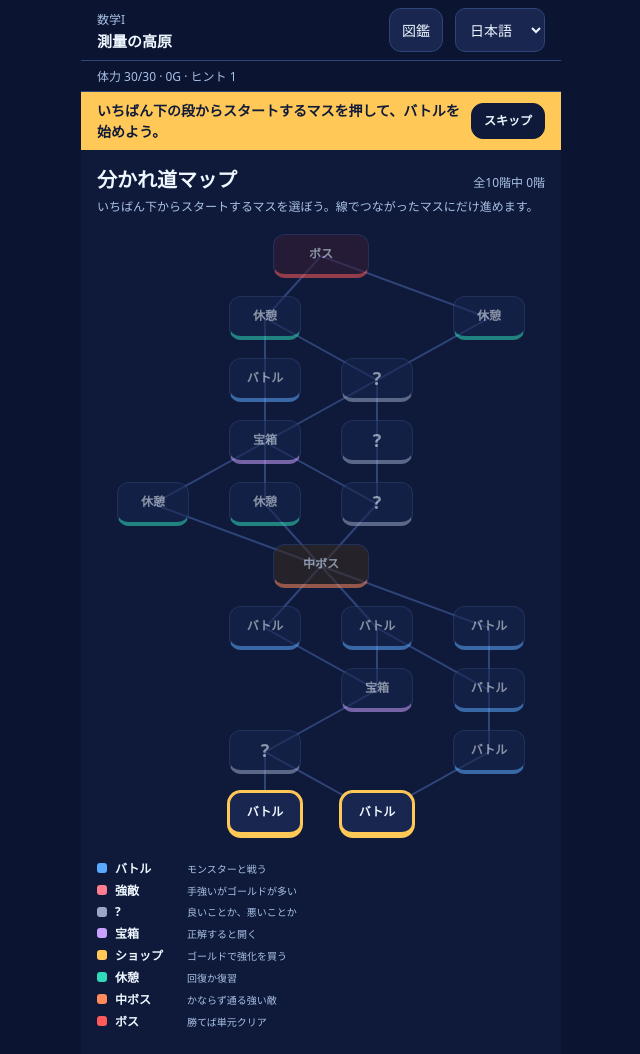
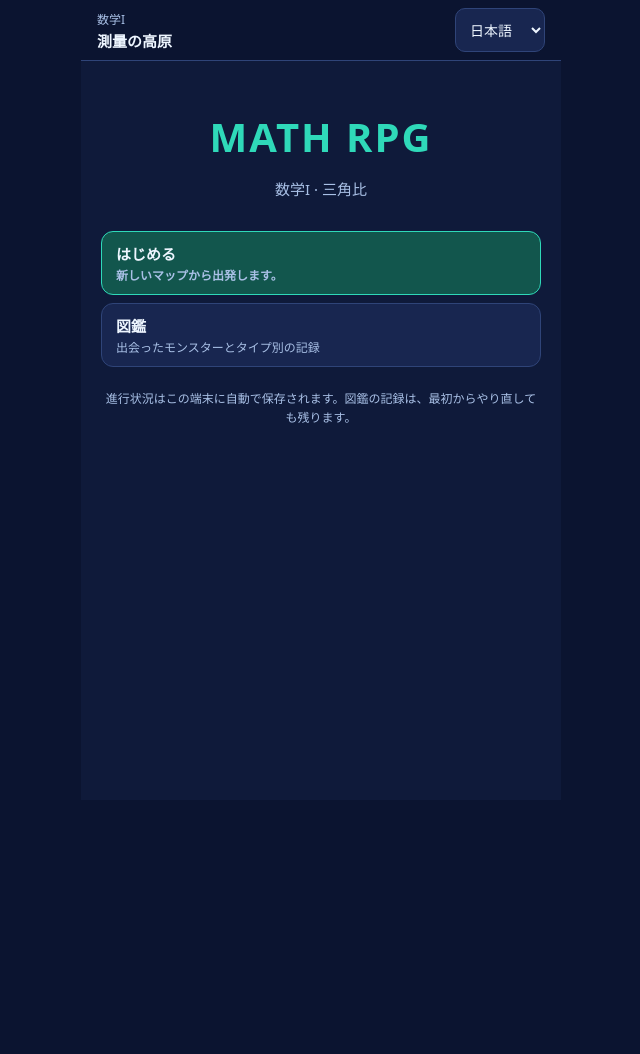
Before and after one commit to JungWanSEO/math-rpg, a plain HTML site: page index.html in a window 1280 px wide. Shown: the whole page, without its empty margins (319-959 px from the left). After the commit the page ends 800 px from the top, so only its background shows below. Drawn offline with Linux system fonts and the light colour scheme.

Commit message:
처음 화면 추가 (이어서 하기 / 처음부터 다시)
- 게임을 열면 처음 화면이 먼저 나옴
- 진행 중인 지도가 있으면 "이어서 하기" 와 현재 층·체력 표시
- "처음부터 다시" 는 한 번 더 눌러야 진행 중인 지도가 지워짐
- 처음 화면에서 도감 열기, 지도 화면에 "처음 화면" 버튼 추가

Co-Authored-By: Claude Fable 5.2 <noreply@anthropic.com>
Claude-Session: https://claude.ai/code/session_01PTrVing8Km8qRtTgc4oGUb

```diff
--- a/css/style.css
+++ b/css/style.css
@@ -330,3 +330,15 @@ button:disabled { opacity: 0.45; cursor: not-allowed; transform: none; }
 /* while answering: make room for the question by folding the rest of the battle screen */
 .answering .me, .answering #actions, .answering #ultBtn, .answering .intent { display: none; }
 .answering canvas { height: 150px; aspect-ratio: auto; object-fit: cover; object-position: 50% 80%; }
+
+/* title screen */
+.title { display: flex; flex-direction: column; gap: 14px; padding: 48px 20px 24px; }
+.title h1 { margin: 0; font-size: 40px; letter-spacing: 2px; color: var(--teal); text-align: center; }
+.title > p { margin: 0; text-align: center; font-size: 15px; color: var(--muted); }
+.title .options { margin-top: 18px; }
+.title .options button { min-height: 64px; }
+.title .options button.primary { background: #12564d; border-color: var(--teal); font-size: inherit; }
+.title .options button.danger { background: #5a2333; border-color: var(--rose); }
+.title .title-note { margin-top: 8px; font-size: 12px; line-height: 1.6; }
+.screen-head h2 { flex: 1 1 auto; }
+.top-btn.small { min-height: 36px; padding: 0 10px; font-size: 12px; }
--- a/index.html
+++ b/index.html
@@ -31,11 +31,26 @@
     <button type="button" id="coachSkip" data-i18n="tut.skip"></button>
   </div>
 
+  <!-- 처음 화면 -->
+  <section class="screen" id="screenTitle">
+    <div class="title">
+      <h1>MATH RPG</h1>
+      <p id="titleUnit"></p>
+      <div class="options">
+        <button type="button" id="titleContinue" hidden><b></b><small></small></button>
+        <button type="button" id="titleNew"><b></b><small></small></button>
+        <button type="button" id="titleCodex"><b data-i18n="ui.codex"></b><small data-i18n="title.codexSub"></small></button>
+      </div>
+      <p class="title-note" data-i18n="title.note"></p>
+    </div>
+  </section>
+
   <!-- 갈림길 지도 -->
-  <section class="screen" id="screenMap">
+  <section class="screen" id="screenMap" hidden>
     <div class="screen-head">
       <h2 data-i18n="map.title"></h2>
       <span id="mapProgress"></span>
+      <button type="button" class="top-btn small" id="toTitle" data-i18n="map.toTitle"></button>
     </div>
     <p class="map-tip" data-i18n="map.tip"></p>
     <div class="map" id="mapRows"></div>
--- a/js/main.js
+++ b/js/main.js
@@ -12,6 +12,7 @@ import { createMap } from './map.js';
 import { createEvents } from './events.js';
 import { createCodex } from './codex.js';
 import { createTutorial } from './tutorial.js';
+import { createTitle } from './title.js';
 import { $, show } from './ui.js';
 
 const FIGHTS = ['battle', 'elite', 'midboss', 'boss'];
@@ -34,13 +35,13 @@ async function boot() {
   if (!data.run || !Array.isArray(data.run.nodes) || data.run.unit !== CONFIG.unit) data.run = newRun(CONFIG.unit);
   const getRun = () => data.run;
   const persist = () => store(data);
-  let screen = 'screenMap';
+  let screen = 'screenTitle';
 
   // 튜토리얼 안내 줄
   function updateCoach() {
     const key = tutorial.coach();
     const el = $('coach');
-    el.hidden = !key || screen === 'screenCodex';
+    el.hidden = !key || screen === 'screenCodex' || screen === 'screenTitle';
     if (key) $('coachText').textContent = t(key);
   }
   const tutorial = createTutorial(data, () => {
@@ -86,7 +87,8 @@ async function boot() {
     screen = name;
     show(name);
     // 도감은 지도와 이벤트 화면에서만 엽니다. (전투 중에는 숨김)
-    $('codexBtn').hidden = name === 'screenBattle' || name === 'screenCodex';
+    $('codexBtn').hidden = name === 'screenBattle' || name === 'screenCodex' || name === 'screenTitle';
+    $('runStatus').hidden = name === 'screenTitle';
     onChange();
   }
 
@@ -98,14 +100,16 @@ async function boot() {
 
   // 도감 열고 닫기: 닫으면 보던 화면으로 돌아갑니다.
   let beforeCodex = 'screenMap';
-  $('codexBtn').addEventListener('click', () => {
+  function openCodex() {
     beforeCodex = screen;
     go('screenCodex');
     codex.render();
-  });
+  }
+  $('codexBtn').addEventListener('click', openCodex);
   $('codexClose').addEventListener('click', () => {
     go(beforeCodex);
     if (beforeCodex === 'screenMap') map.render();
+    else if (beforeCodex === 'screenTitle') title.render();
     else events.refresh();
   });
 
@@ -128,6 +132,16 @@ async function boot() {
     data.run = newRun(CONFIG.unit);
     goMap();
   }
+
+  // 처음 화면: 이어서 하기 / 처음부터 시작 / 도감
+  const title = createTitle({ getRun, unit, onContinue: goMap, onNew: startOver, onCodex: openCodex });
+  function goTitle() {
+    persist();
+    title.reset();
+    go('screenTitle');
+    title.render();
+  }
+  $('toTitle').addEventListener('click', goTitle);
 
   function chooseMonster(kind) {
     const run = getRun();
@@ -207,6 +221,7 @@ async function boot() {
     persist();
     await loadLang(data.lang);
     applyStatic();
+    if (screen === 'screenTitle') title.render();
     if (screen === 'screenMap') map.render();
     if (screen === 'screenBattle') battle.refresh();
     if (screen === 'screenEvent') events.refresh();
@@ -214,7 +229,7 @@ async function boot() {
     onChange();
   });
 
-  goMap();
+  goTitle();
 }
 
 boot().catch((err) => {
--- /dev/null
+++ b/js/title.js
@@ -0,0 +1,60 @@
+// 처음 화면: 이어서 하기 / 처음부터 시작 / 도감
+import { t, pick } from './i18n.js';
+import { nodeOf } from './run.js';
+import { $ } from './ui.js';
+
+// 진행 중인 지도가 있는지 (칸을 하나라도 골랐는지)
+export const hasProgress = (run) => run.at !== null || run.pending !== null;
+
+export function createTitle({ getRun, unit, onContinue, onNew, onCodex }) {
+  let confirming = false; // "처음부터 시작"을 한 번 눌러 확인을 기다리는 중
+
+  function render() {
+    const run = getRun();
+    const going = hasProgress(run);
+    $('titleUnit').textContent = `${pick(unit.subject)} · ${pick(unit.name)}`;
+
+    const cont = $('titleContinue');
+    cont.hidden = !going;
+    if (going) {
+      const here = run.at === null ? null : nodeOf(run, run.at);
+      cont.querySelector('b').textContent = t('title.continue');
+      cont.querySelector('small').textContent = t('title.continueSub', {
+        n: here ? here.floor + 1 : 0,
+        total: run.floors,
+        hp: run.hp,
+        max: run.maxHp,
+      });
+    }
+
+    const fresh = $('titleNew');
+    fresh.querySelector('b').textContent = t(going ? 'title.restart' : 'title.start');
+    fresh.querySelector('small').textContent = confirming ? t('title.confirm') : t(going ? 'title.restartSub' : 'title.startSub');
+    fresh.classList.toggle('danger', confirming);
+    fresh.classList.toggle('primary', !going);
+    cont.classList.toggle('primary', going);
+  }
+
+  $('titleContinue').addEventListener('click', () => {
+    confirming = false;
+    onContinue();
+  });
+  $('titleNew').addEventListener('click', () => {
+    // 진행 중인 지도가 있으면 한 번 더 눌러야 지워집니다.
+    if (hasProgress(getRun()) && !confirming) {
+      confirming = true;
+      render();
+      return;
+    }
+    confirming = false;
+    onNew();
+  });
+  $('titleCodex').addEventListener('click', onCodex);
+
+  return {
+    render,
+    reset() {
+      confirming = false;
+    },
+  };
+}
--- a/js/ui.js
+++ b/js/ui.js
@@ -1,7 +1,7 @@
 // 화면 전환에 쓰는 작은 도구.
 export const $ = (id) => document.getElementById(id);
 
-const SCREENS = ['screenMap', 'screenBattle', 'screenEvent', 'screenCodex'];
+const SCREENS = ['screenTitle', 'screenMap', 'screenBattle', 'screenEvent', 'screenCodex'];
 
 // 화면 하나만 보이게 합니다.
 export function show(id) {
--- a/lang/ja.json
+++ b/lang/ja.json
@@ -40,7 +40,8 @@
   "map": {
     "title": "分かれ道マップ",
     "progress": "全{total}階中 {n}階",
-    "tip": "いちばん下からスタートするマスを選ぼう。線でつながったマスにだけ進めます。"
+    "tip": "いちばん下からスタートするマスを選ぼう。線でつながったマスにだけ進めます。",
+    "toTitle": "タイトルへ"
   },
   "node": {
     "battle": "バトル",
@@ -185,5 +186,16 @@
       "text": "草むらからモンスターが飛び出してきた!",
       "go": "戦う"
     }
+  },
+  "title": {
+    "continue": "つづきから",
+    "continueSub": "全{total}階中 {n}階 · 体力 {hp}/{max}",
+    "start": "はじめる",
+    "startSub": "新しいマップから出発します。",
+    "restart": "最初からやり直す",
+    "restartSub": "進行中のマップを捨てて、新しいマップで始めます。",
+    "confirm": "もう一度押すと、進行中のマップが消えます。",
+    "codexSub": "出会ったモンスターとタイプ別の記録",
+    "note": "進行状況はこの端末に自動で保存されます。図鑑の記録は、最初からやり直しても残ります。"
   }
 }
```
Also changed, not shown: lang/en.json (+13 -1 lines), lang/ko.json (+13 -1 lines), README.md.
